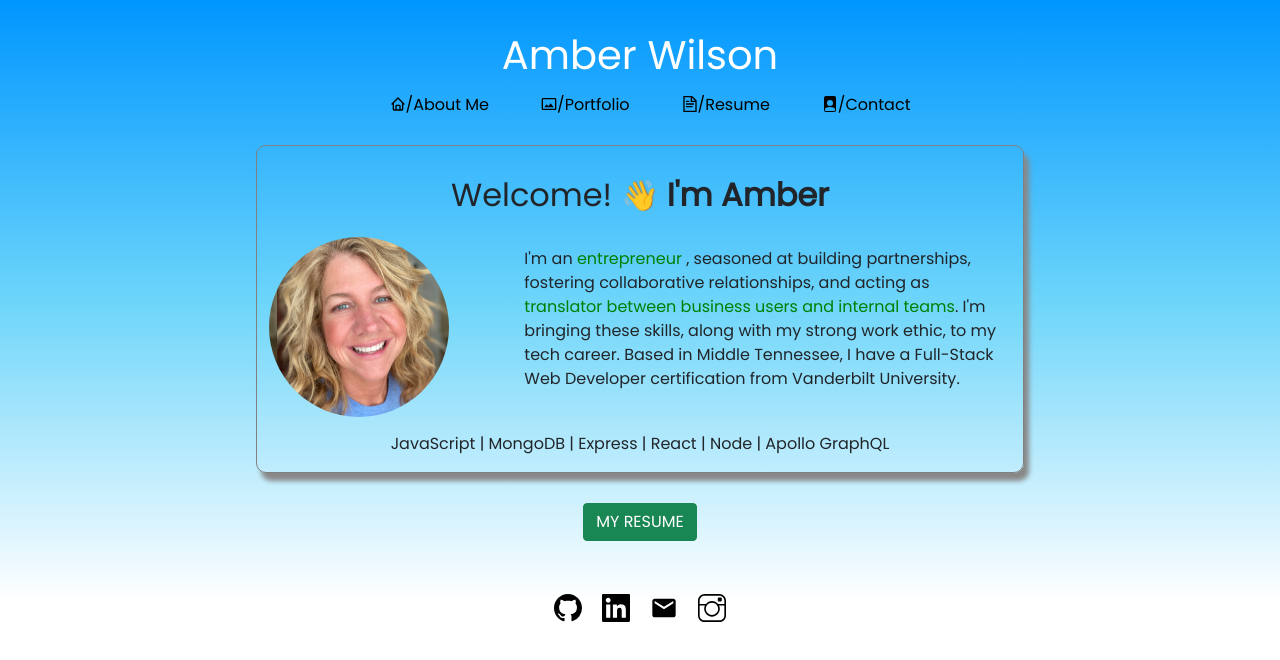
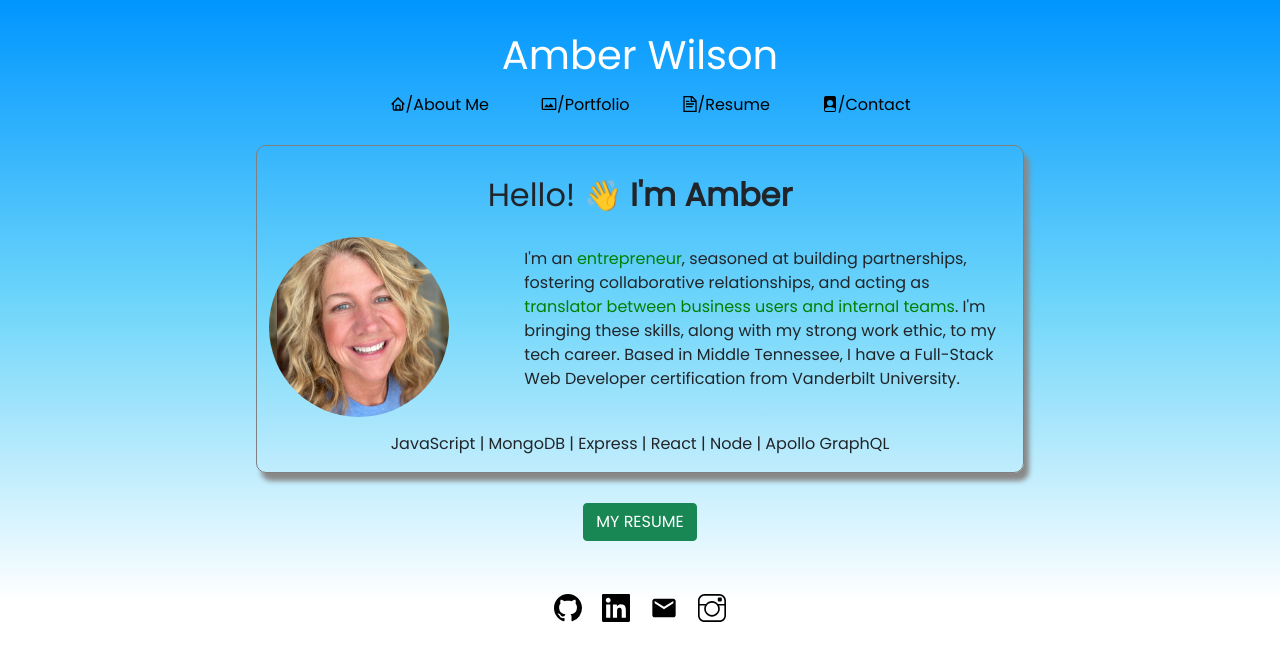
Before and after one commit to awil414/Portfolio, a React (Create React App) app: page / in a window 1280 px wide. Shown: the top 660 px of the page. Built offline with nearby package versions, Linux system fonts and the light colour scheme.

Commit message:
changing style to project buttons and greeting in About page

```diff
--- a/src/components/Project/Project.js
+++ b/src/components/Project/Project.js
@@ -42,10 +42,10 @@ export default function Project(props) {
         </MDBCardBody>
         <MDBCardFooter >
           <center>
-            <MDBBtn  size={'sm'}
+            <MDBBtn  size={'md'}
             // style={{ float: 'right' }}
             href={props.demoLink}>
-              CLICK TO SEE
+              {props.title}
             </MDBBtn>
             &nbsp;&nbsp;&nbsp;
             <a className='project-icon' href={props.ghLink}>
--- a/src/pages/About/index.js
+++ b/src/pages/About/index.js
@@ -13,7 +13,7 @@ export default function About({ currentPage, setCurrentPage }) {
       {" "}
       <MDBContainer className='about-container'>
         <h2>
-          Welcome! {""}{" "}
+          Hello! {""}{" "}
           <span className='wave' role='img' aria-labelledby='wave'>
             👋
           </span>
@@ -27,7 +27,7 @@ export default function About({ currentPage, setCurrentPage }) {
             <p>
               I'm an{" "}
               <span style={{ color: "green", fontSize: "16px" }}>
-                entrepreneur{" "}
+                entrepreneur
               </span>
               , seasoned at building partnerships, fostering collaborative
               relationships, and acting as{" "}
--- a/src/pages/Resume/index.js
+++ b/src/pages/Resume/index.js
@@ -106,7 +106,7 @@ const Resume = () => {
                     textDecorationColor: "orange",
                   }}
                 >
-                  Work
+                  Experience
                 </span>
               </h1>
 
```
